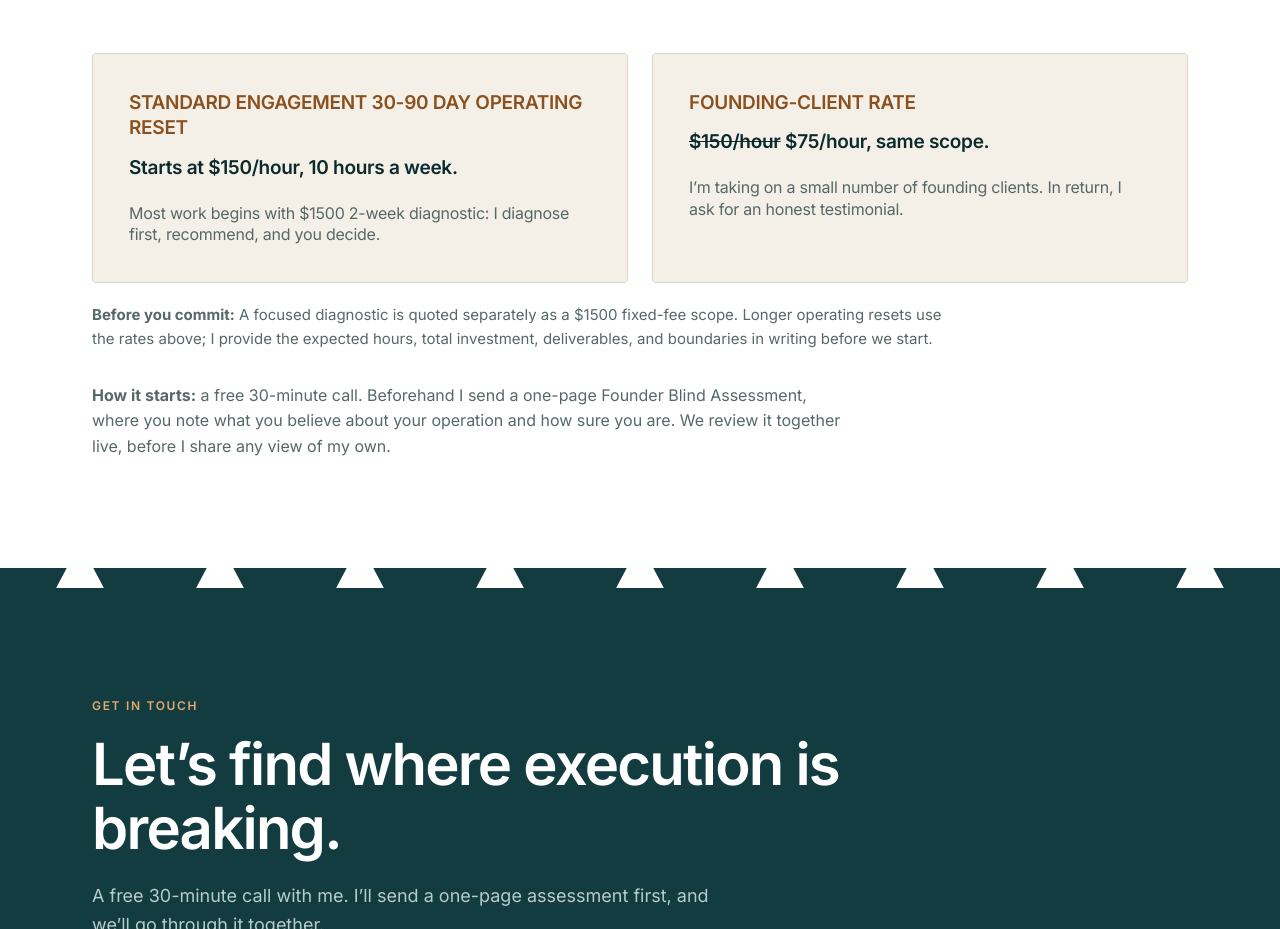
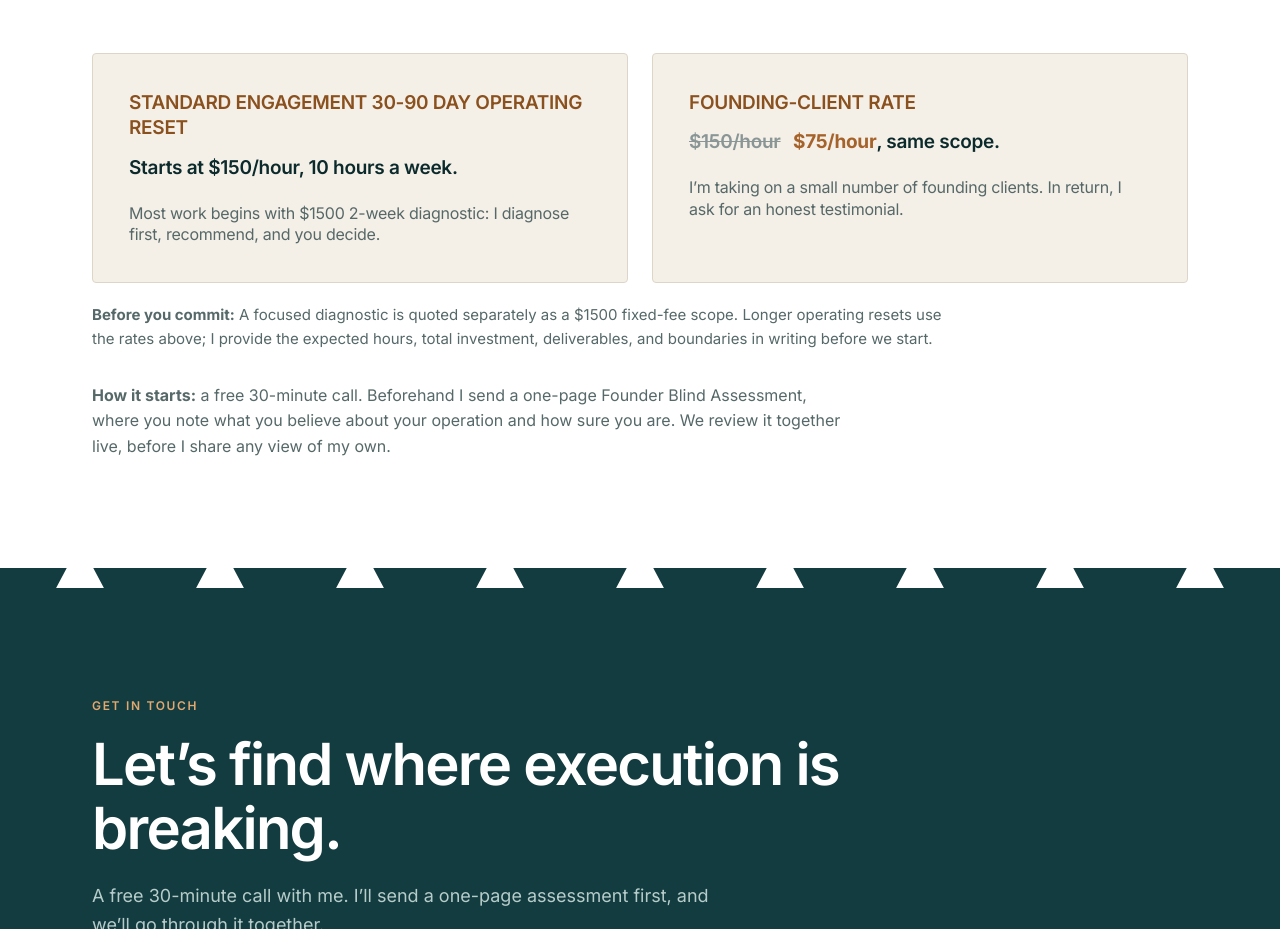
Before and after one commit to rilesallsmiles/OrgJoin, a plain HTML site: page index.html in a window 1280 px wide. Shown: the part 7322-8251 px from the top of the page. Drawn offline with Linux system fonts and the light colour scheme.

Commit message:
Update index.html
updated discount price formatting

```diff
--- a/index.html
+++ b/index.html
@@ -226,7 +226,11 @@ footer{background:var(--ink);border-top:1px solid #1D4548;color:#8FA9A8;font-siz
 <div class="eng"><div><span class="n">01</span><h3>$1500 Focused Diagnostics</h3></div><div><span class="n">02</span><h3>30–90 day operating resets</h3></div><div><span class="n">03</span><h3>Project-based transformation</h3></div><div><span class="n">04</span><h3>Embedded strategic initiatives</h3></div></div>
 <div class="offer">
 <div class="panel"><p class="eyebrow">Standard engagement 30-90 day operating reset</p><p>Starts at $150/hour, 10 hours a week.</p><p class="s">Most work begins with $1500 2-week diagnostic: I diagnose first, recommend, and you decide.</p></div>
-<div class="panel"><p class="eyebrow">Founding-client rate</p><p><s>$150/hour</s> $75/hour, same scope.</p><p class="s">I’m taking on a small number of founding clients. In return, I ask for an honest testimonial.</p></div>
+<div class="panel"><p class="eyebrow">Founding-client rate</p><p>
+  <span style="color:#8A9696; margin-right:8px;">
+  <s>$150/hour</s>
+</span>
+<strong style="color:#A5622A;">$75/hour</strong>, same scope.</p><p class="s">I’m taking on a small number of founding clients. In return, I ask for an honest testimonial.</p></div>
 </div>
 <p class="engagement-clarity"><strong>Before you commit:</strong> A focused diagnostic is quoted separately as a $1500 fixed-fee scope. Longer operating resets use the rates above; I provide the expected hours, total investment, deliverables, and boundaries in writing before we start.</p>
 <p class="start-note"><strong>How it starts:</strong> a free 30-minute call. Beforehand I send a one-page Founder Blind Assessment, where you note what you believe about your operation and how sure you are. We review it together live, before I share any view of my own.</p></div></section>
```
